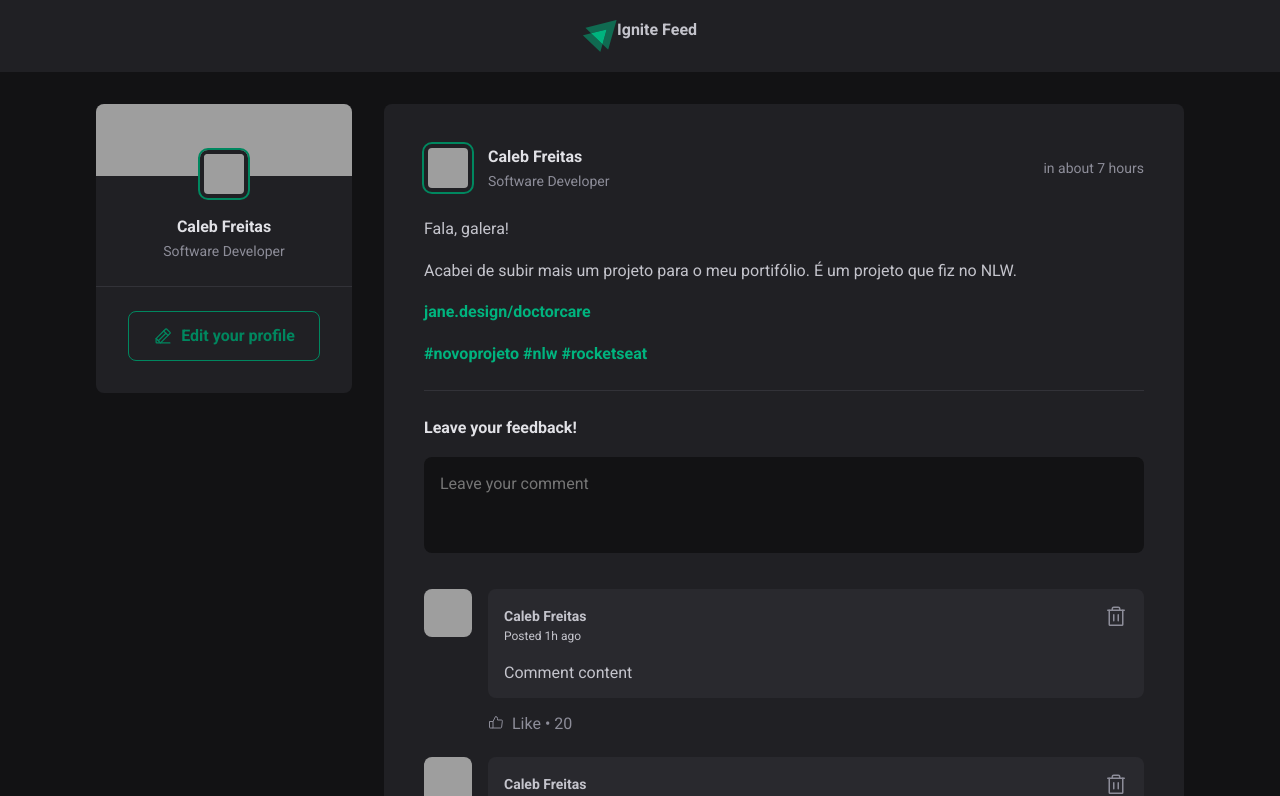
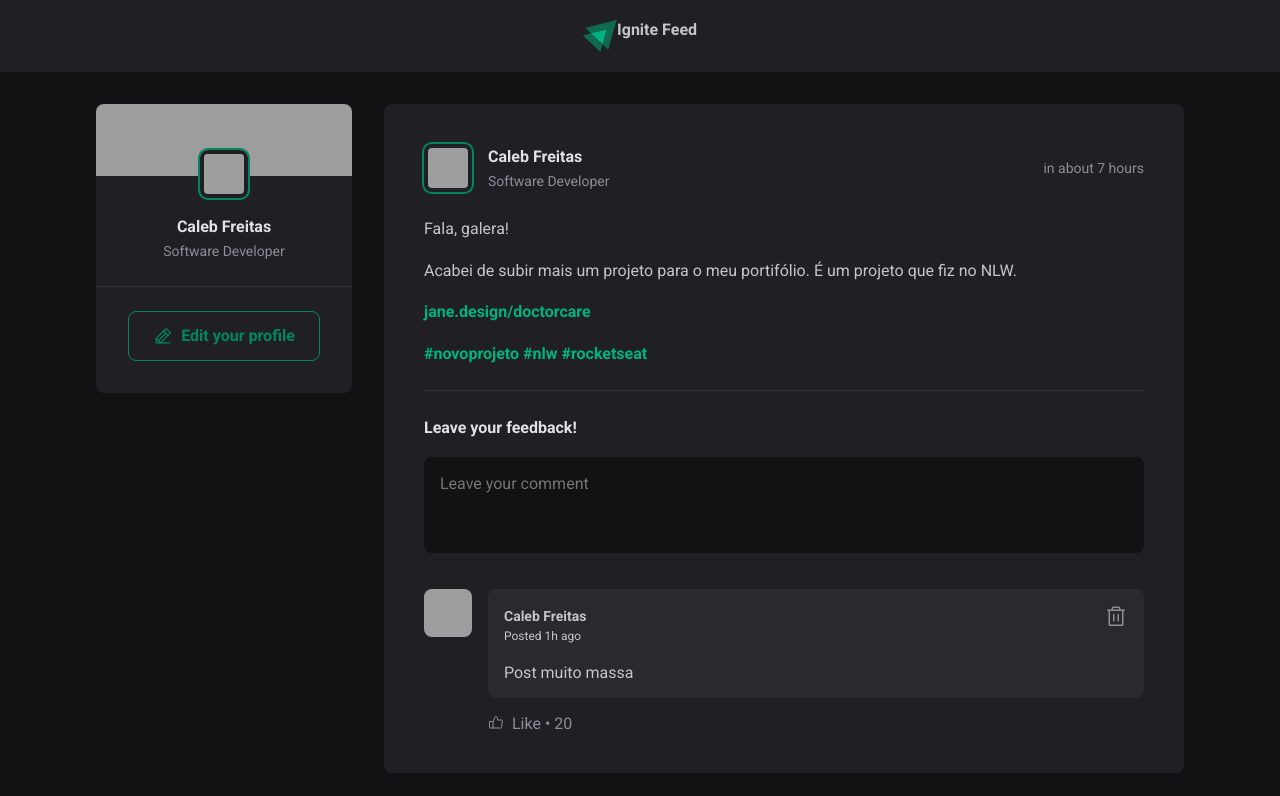
Before and after one commit to caleb-freitas/ignite-feed, a React (Vite) app in the folder ignite-feed/: page / in a window 1280 px wide. Shown: the top 796 px of the page. Built offline with nearby package versions, Linux system fonts and the light colour scheme; grey boxes are pictures that could not be loaded.

Commit message:
feat: added comment feature

```diff
--- a/ignite-feed/src/components/Comment.jsx
+++ b/ignite-feed/src/components/Comment.jsx
@@ -2,7 +2,7 @@ import { ThumbsUp, Trash } from "phosphor-react"
 import { Avatar } from "./Avatar"
 import styles from "./Comment.module.css"
 
-export function Comment() {
+export function Comment(props) {
   return (
     <div className={styles.comment}>
       <Avatar hasBorder={false} src="https://github.com/caleb-freitas.png" />
@@ -19,7 +19,7 @@ export function Comment() {
               <Trash size={24} />
             </button>
           </header>
-          <p>Comment content</p>
+          <p>{props.content}</p>
         </div>
         <footer>
           <button>
--- a/ignite-feed/src/components/Post.jsx
+++ b/ignite-feed/src/components/Post.jsx
@@ -1,14 +1,33 @@
-import { Comment } from './Comment'
-import { Avatar } from './Avatar'
-import styles from './Post.module.css'
+import { useState } from 'react'
 import { format, formatDistanceToNow } from "date-fns"
 
+import { Avatar } from './Avatar'
+import { Comment } from './Comment'
+import styles from './Post.module.css'
+
 export function Post(props) {
+  const [comments, setComments] = useState(["Post muito massa"])
+
+  const [newCommentText, setNewCommentText] = useState('')
+
   const { author, content, publishedAt } = props
+
   const publishedDateFormatted = format(publishedAt, "LLL d 'at' h:mm aaa")
+
   const publishedDateRelativeToNow = formatDistanceToNow(publishedAt, {
     addSuffix: true
   })
+
+  function handleCreateNewComment() {
+    event.preventDefault()
+    setComments([...comments, newCommentText])
+    setNewCommentText('')
+  }
+
+  function handleNewCommentChange() {
+    setNewCommentText(event.target.value)
+  }
+
   return (
     <article className={styles.post}>
       <header>
@@ -42,17 +61,17 @@ export function Post(props) {
           </p>
         </p>
       </div>
-      <form className={styles.commentForm}>
+      <form onSubmit={handleCreateNewComment} className={styles.commentForm}>
         <strong>Leave your feedback!</strong>
-        <textarea placeholder='Leave your comment'></textarea>
+        <textarea name='comment' placeholder='Leave your comment' onChange={handleNewCommentChange} value={newCommentText}></textarea>
         <footer>
           <button type='submit'>Publish</button>
         </footer>
       </form>
       <div className={styles.commentList}>
-        <Comment />
-        <Comment />
-        <Comment />
+        {comments.map(comment => {
+          return <Comment content={comment} />
+        })}
       </div>
     </article>
   )
```
